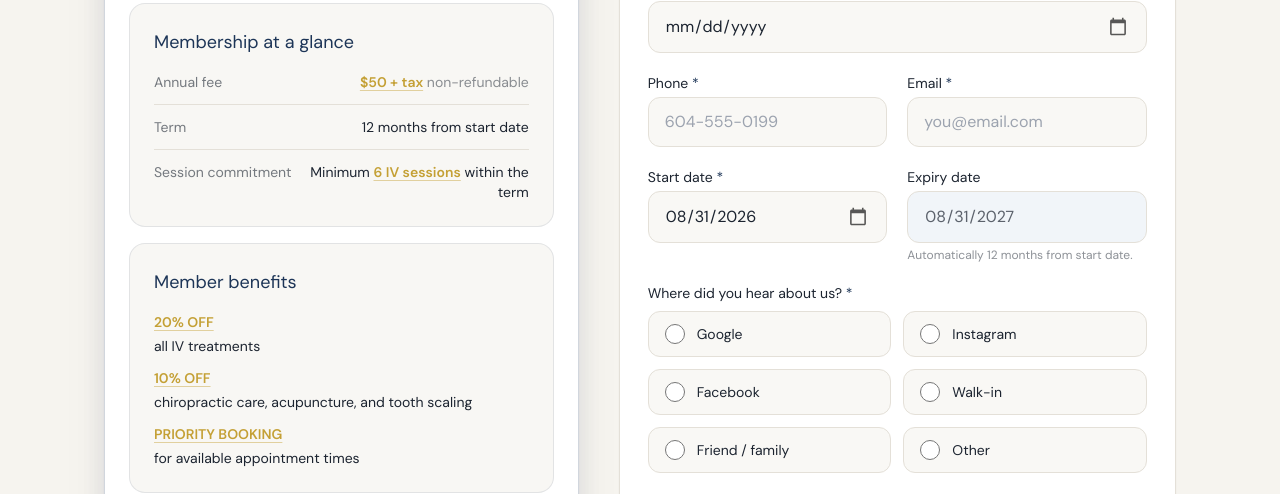
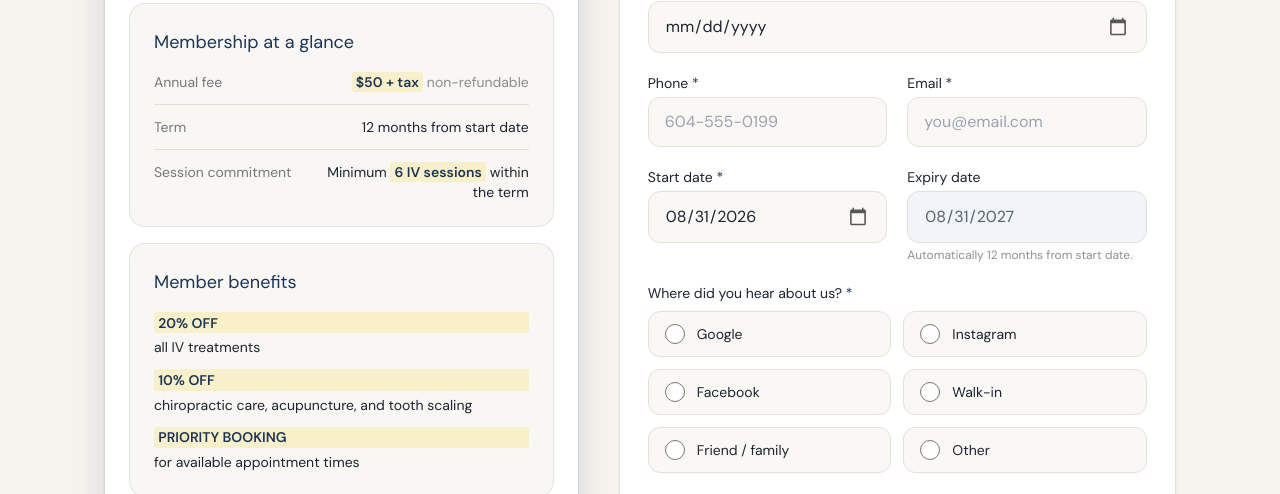
Before and after one commit to johnson-codes/iv-treatment, a plain HTML site: page index.html in a window 1280 px wide. Shown: the part 230-724 px from the top of the page. Drawn offline with nearby package versions, Linux system fonts and the light colour scheme.

Commit message:
Give membership highlights a pale gold wash and navy text so they stay readable without the old highlighter blocks.
Co-authored-by: Cursor <cursoragent@cursor.com>

```diff
--- a/index.html
+++ b/index.html
@@ -51,18 +51,18 @@
         overflow: hidden;
       }
       .mark {
-        color: #c4a035;
+        color: #1d3557;
         font-weight: 600;
-        padding: 0;
-        background: none;
+        background: rgba(246, 226, 122, 0.35);
+        padding: 0.05em 0.3em;
+        border-radius: 0.125rem;
         display: inline;
         white-space: normal;
         overflow-wrap: anywhere;
         word-break: break-word;
-        text-decoration: underline;
-        text-decoration-color: rgba(196, 160, 53, 0.45);
-        text-underline-offset: 0.18em;
-        text-decoration-thickness: 1px;
+        text-decoration: none;
+        box-decoration-break: clone;
+        -webkit-box-decoration-break: clone;
       }
       .lift {
         box-shadow:
```
